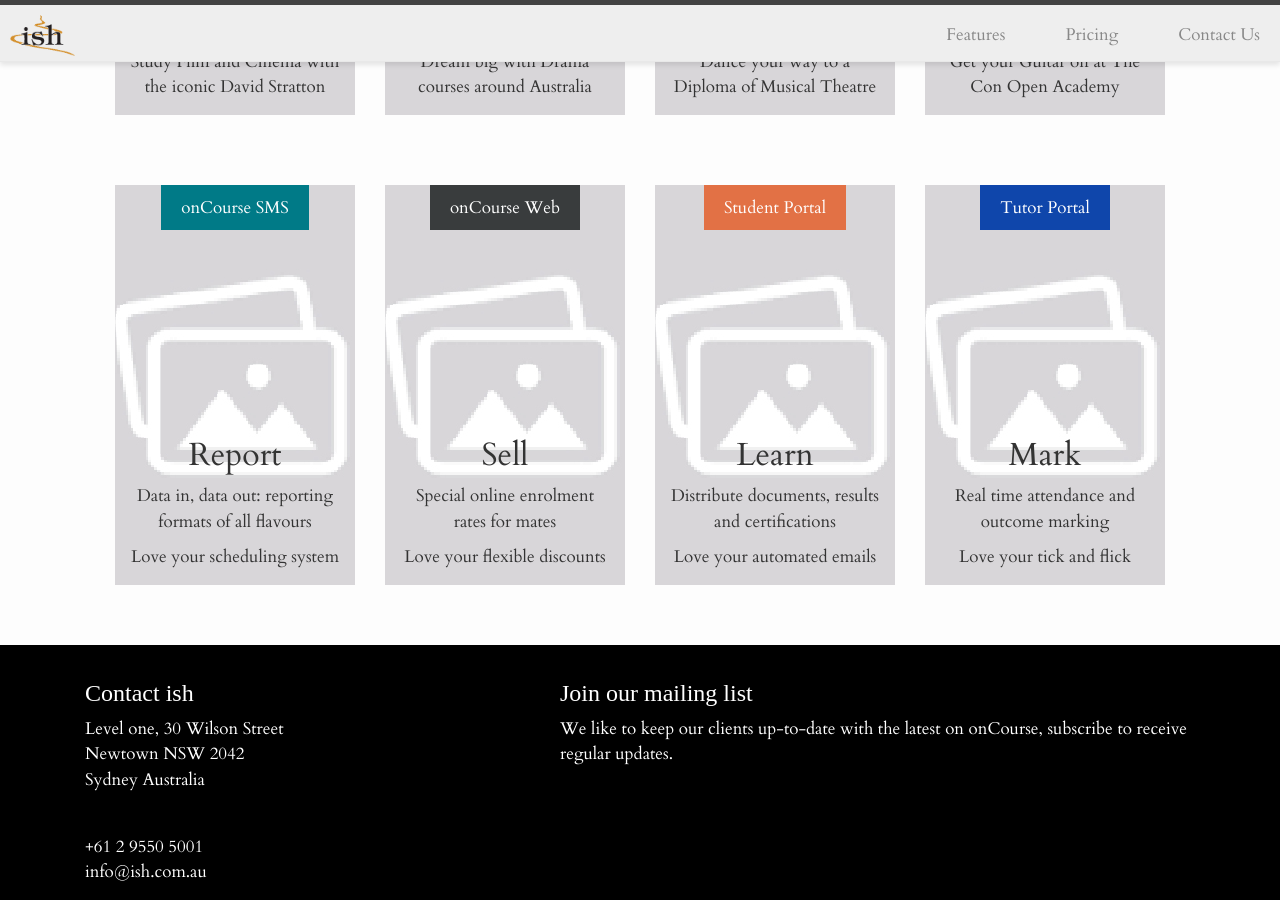
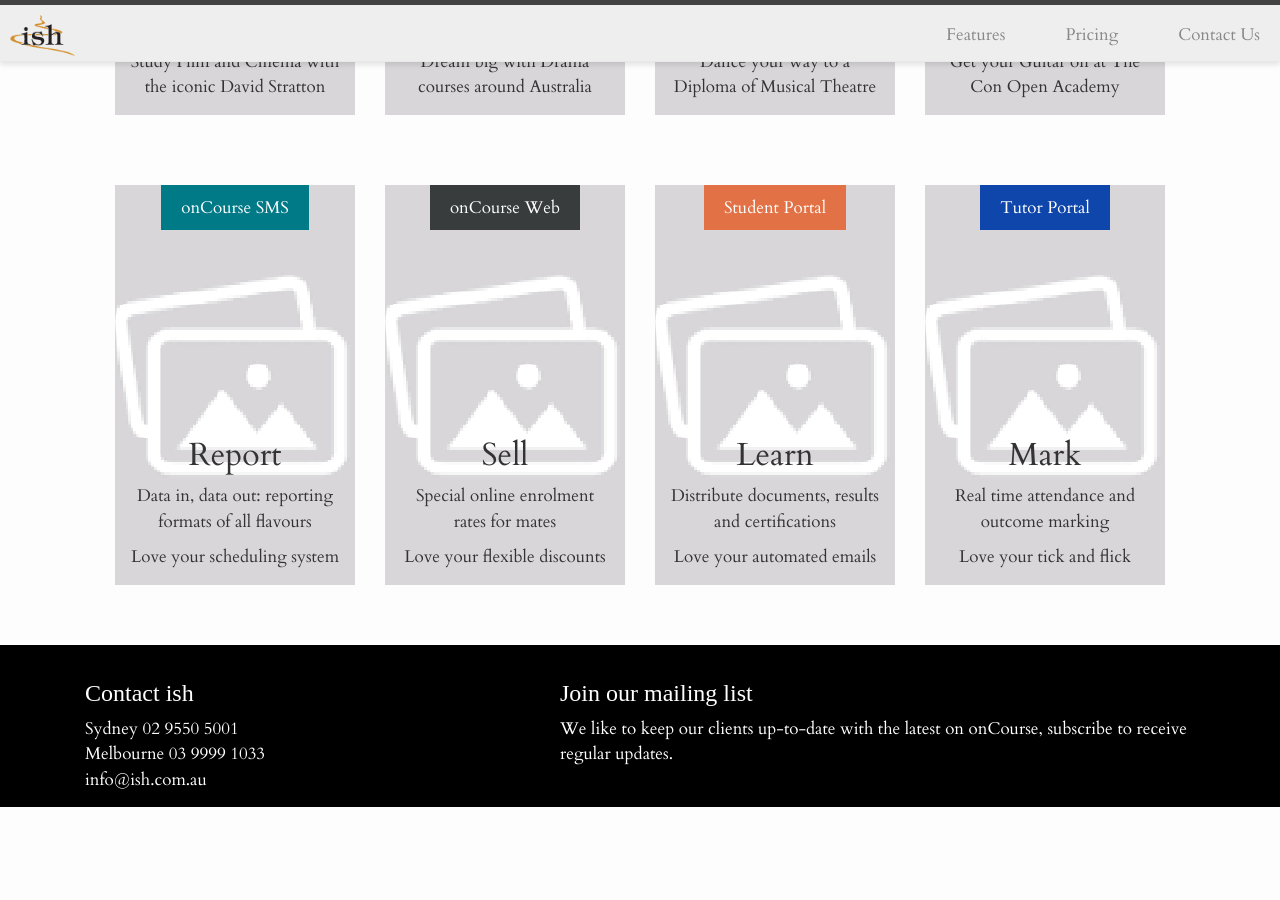
Before and after one commit to stephenmcilwaine/website, a Jekyll site: the page built from index.html, in a window 1280 px wide and 900 px high, scrolled down 764 px. Built offline with Jekyll 4.4.1, drawn with Linux system fonts in a browser that asks for light colours; some web fonts are replaced; after the commit the page ends 1571 px from its top, so only the background shows below that.

```diff
--- a/_includes/footer.html
+++ b/_includes/footer.html
@@ -6,13 +6,9 @@
         <div class="row">
           <div class="col-sm-10 address-block">
             <h4>Contact ish</h4>
-            <address>
-              Level one, 30 Wilson Street<br>
-              Newtown NSW 2042<br>
-              Sydney Australia
-            </address>
-            <br><a href="tel:+61 2 9550 5001">+61 2 9550 5001</a>
-            <br><a href="mailto:info@ish.com.au">info@ish.com.au</a>
+            Sydney <a href="tel:+61 2 9550 5001">02 9550 5001</a><br>
+            Melbourne <a href="tel:+61 3 9999 1033">03 9999 1033</a><br>
+            <a href="mailto:info@ish.com.au">info@ish.com.au</a>
           </div>
           <div class="col-sm-14">
             <h4>Join our mailing list</h4>
```
Also changed, not shown: about/contact.md (+12 -13 lines).
